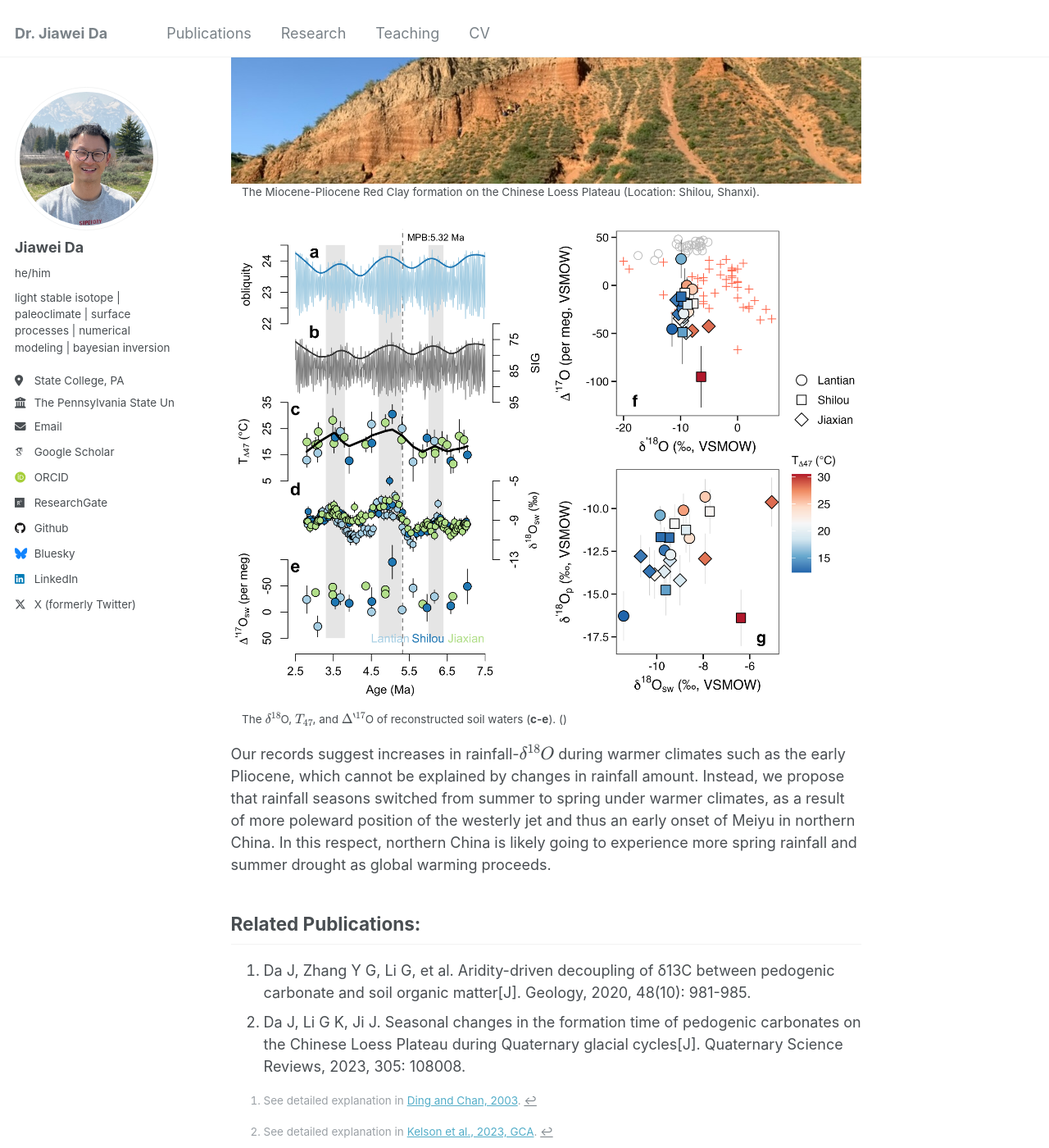
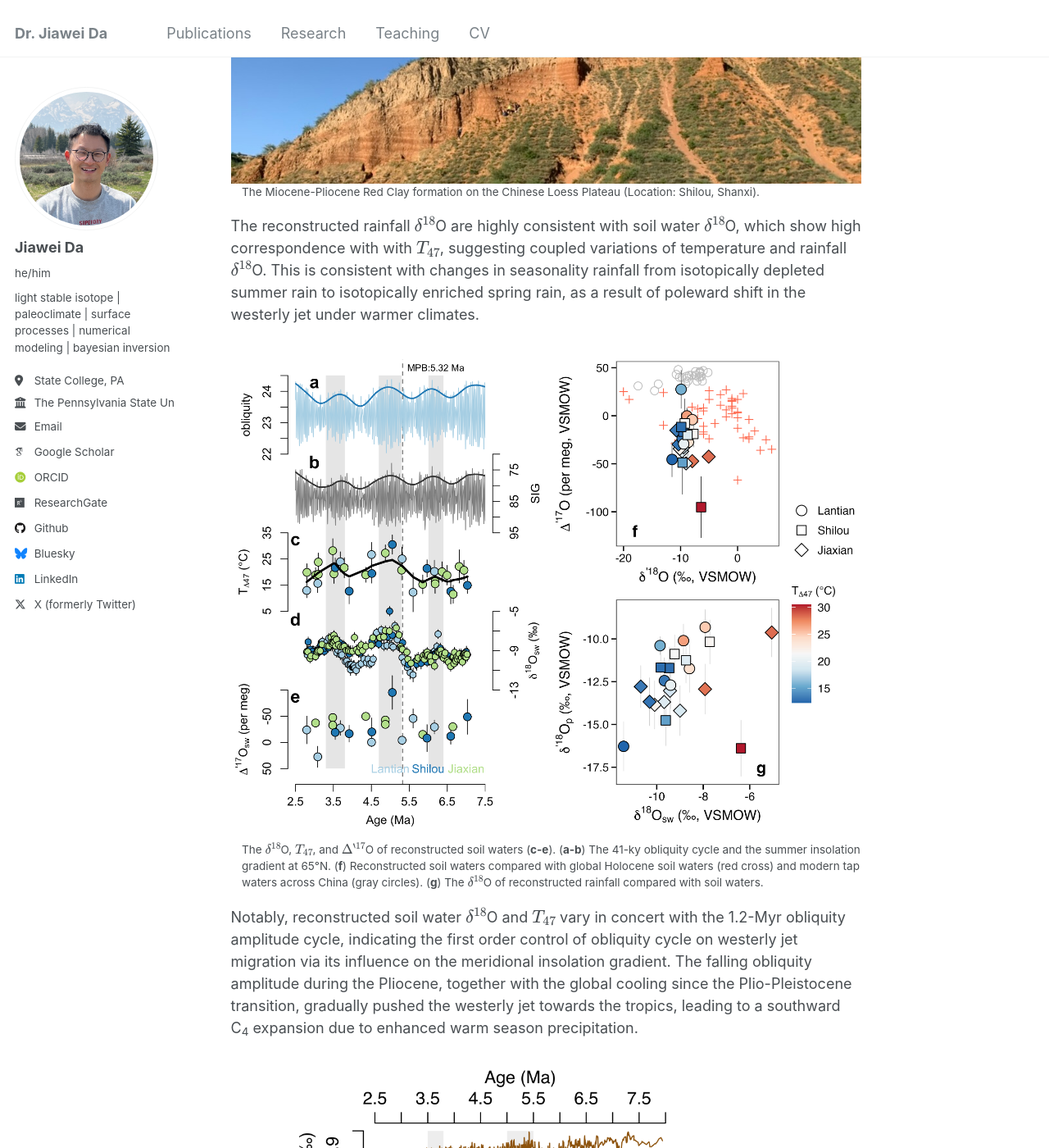
Before and after one commit to da-jiawei/da-jiawei.github.io, a Jekyll site: the page built from _research/research-3.md, in a window 1280 px wide and 1400 px high, scrolled down 1963 px. Shown: the whole window at 82% size. Built offline with Jekyll 4.4.1, drawn with Linux system fonts in a browser that asks for light colours; some web fonts are replaced; some of the changed text lies outside the part shown.

Commit message:
update westerly research

```diff
--- a/_research/research-3.md
+++ b/_research/research-3.md
@@ -15,14 +15,15 @@ Here we propose that C4 expansion over East Asia was primarily driven by rainfal
 ![Red Clay formation on the CLP](/images/research_westerly_C4/redclay.jpeg)
 : The Miocene-Pliocene Red Clay formation on the Chinese Loess Plateau (Location: Shilou, Shanxi).
 
+The reconstructed rainfall \\(\delta^{18}\\)O are highly consistent with soil water \\(\delta^{18}\\)O, which show high correspondence with with \\(T_{47}\\), suggesting coupled variations of temperature and rainfall \\(\delta^{18}\\)O. This is consistent with changes in seasonality rainfall from isotopically depleted summer rain to isotopically enriched spring rain, as a result of poleward shift in the westerly jet under warmer climates.
 
+![Isotopic compositions of soil waters](/images/research_westerly_C4/d18-Dp17sw.png)
+: The \\(\delta^{18}\\)O, \\(T_{47}\\), and \\(\Delta^{'17}\\)O of reconstructed soil waters (**c-e**). (**a-b**) The 41-ky obliquity cycle and the summer insolation gradient at 65°N. (**f**) Reconstructed soil waters compared with global Holocene soil waters (red cross) and modern tap waters across China (gray circles). (**g**) The \\(\delta^{18}\\)O of reconstructed rainfall compared with soil waters.
 
+Notably, reconstructed soil water \\(\delta^{18}\\)O and \\(T_{47}\\) vary in concert with the 1.2-Myr obliquity amplitude cycle, indicating the first order control of obliquity cycle on westerly jet migration via its influence on the meridional insolation gradient. The falling obliquity amplitude during the Pliocene, together with the global cooling since the Plio-Pleistocene transition, gradually pushed the westerly jet towards the tropics, leading to a southward C<sub>4</sub> expansion due to enhanced warm season precipitation.
 
-![Red Clay formation on the CLP](/images/research_westerly_C4/d18-Dp17sw.png)
-: The \\(\delta^{18}\\)O, \\(T_{47}\\), and \\(\Delta^{'17}\\)O of reconstructed soil waters (**c-e**). ()
-
-Our records suggest increases in rainfall-\\(\delta^{18}O\\) during warmer climates such as the early Pliocene, which cannot be explained by changes in rainfall amount. Instead, we propose that rainfall seasons switched from summer to spring under warmer climates, as a result of more poleward position of the westerly jet and thus an early onset of Meiyu in northern China. In this respect, northern China is likely going to experience more spring rainfall and summer drought as global warming proceeds.
-
+![C4 and jet evolution](/images/research_westerly_C4/Mio-Pliocene_time_series.png)
+: (**a**) benthic \\(\delta^{18}\\)O stack; (**b-e**) C<sub>4</sub> expansion history; (**f-g**) reconstructed soil water \\(\delta^{18}\\)O and \\(T_{47}\\); (**h**) dust flux at northern Pacific; (**i**) Merdional sea surface temperature gradient; (**j**) atmospheric CO<sub>2</sub> estimates; (**k**) schematic diagram showing the meridional locations of the westerly jet during spring and summer with respect to the organic \\(\delta^{13}\\)C sites.
 
 [^1]: See detailed explanation in [Ding and Chan, 2003](https://doi.org/10.1007/s00703-005-0125-z).
 [^2]: See detailed explanation in [Kelson et al., 2023, GCA](https://doi.org/10.1016/j.gca.2023.06.034).
```
